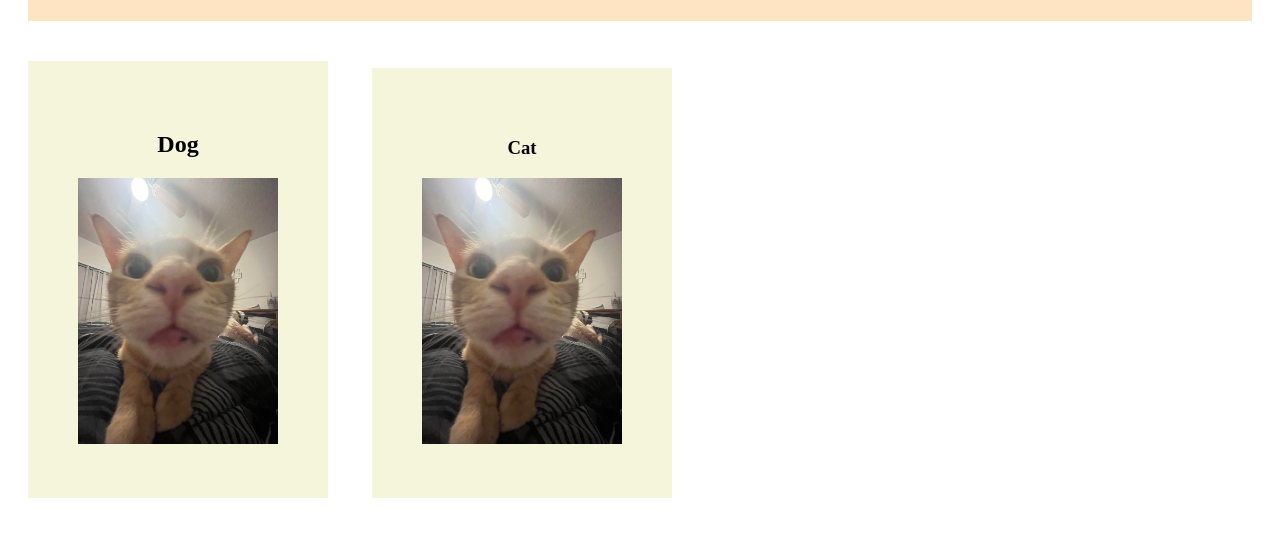
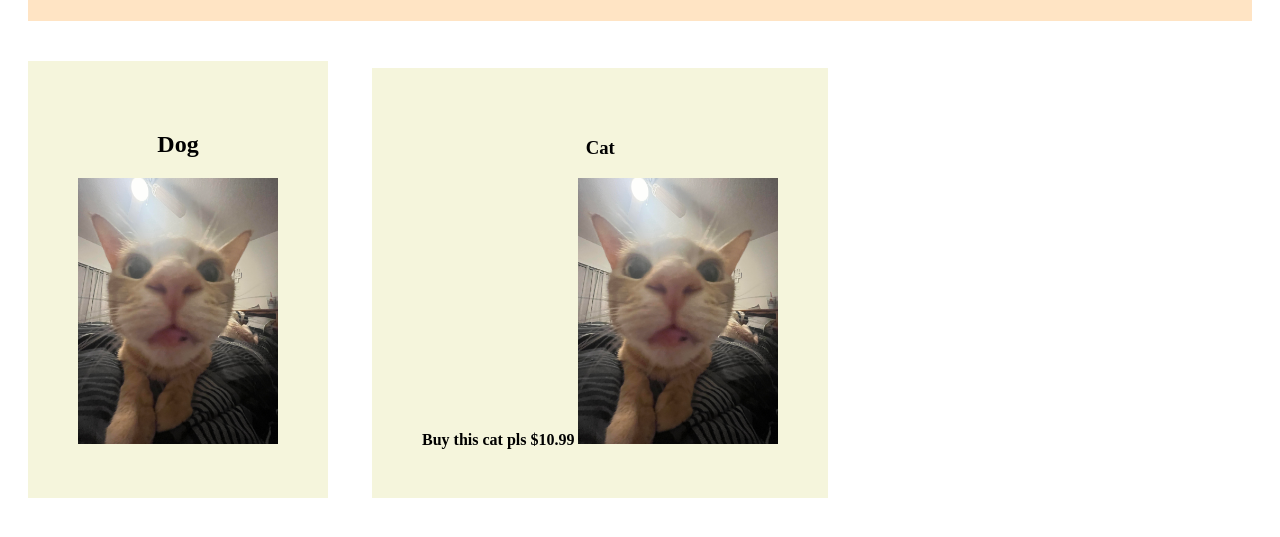
Before and after one commit to staten-island-tech/css-blogpost-project-alexavso, a plain HTML site: page blogpost.html in a window 1280 px wide. Shown: the part 119-656 px from the top of the page. Drawn offline with Linux system fonts and the light colour scheme.

Commit message:
Update blogpost.html

```diff
--- a/blogpost.html
+++ b/blogpost.html
@@ -17,6 +17,8 @@
         </div>
         <div id="post-two">
             <h3>Cat</h3>
+            <p1>Buy this cat pls</p1>
+            <p2>$10.99</p2>
             <img src="cat.jpg" alt="cat"style="width: 200px;">
         </div>
     </body>
```
